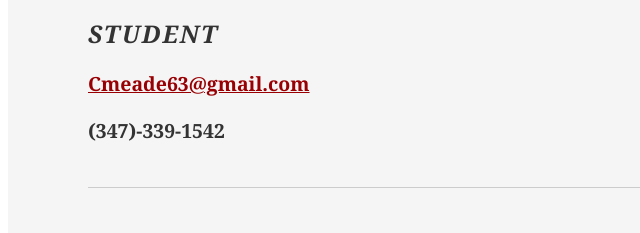
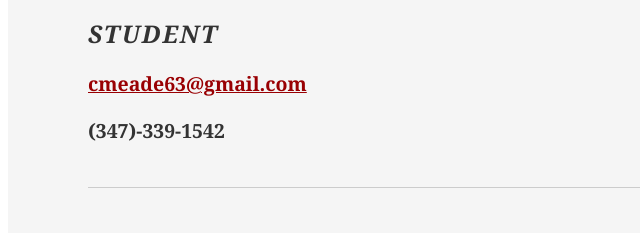
Before and after one commit to Pat1210/Pat1210.github.io, a plain HTML site: page index.html in a window 1280 px wide. Shown: the part 218-451 px from the top of the page, 0-640 px from the left. Drawn offline with Linux system fonts and the light colour scheme; a small style sheet from the web is missing.

Commit message:
Update index.html

```diff
--- a/index.html
+++ b/index.html
@@ -26,7 +26,7 @@
 
 				<div class="yui-u">
 					<div class="contact-info">
-						<h3><a href="cmeade63@gmail.com">Cmeade63@gmail.com</a></h3>
+						<h3><a href="cmeade63@gmail.com">cmeade63@gmail.com</a></h3>
 						<h3>(347)-339-1542</h3>
 					</div><!--// .contact-info -->
 				</div>
```
